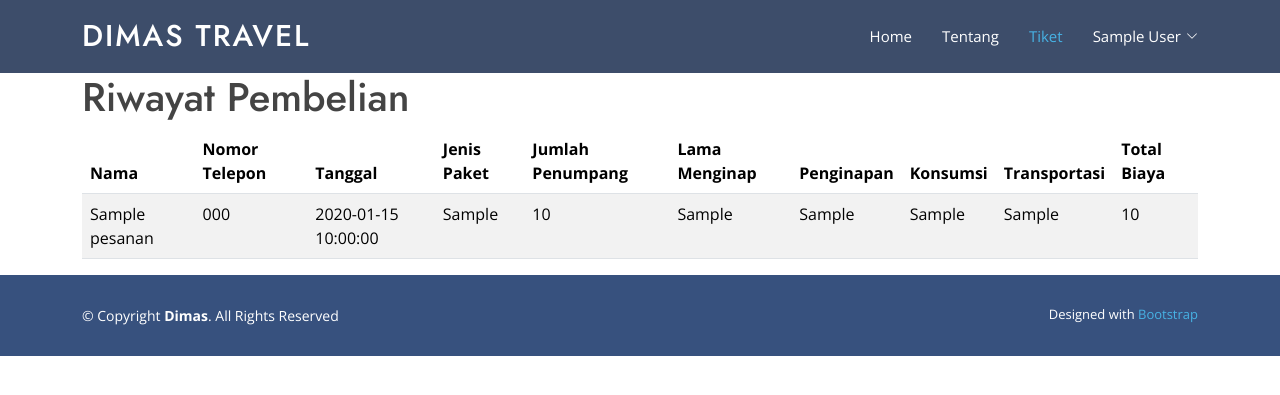
After one commit to SideeID/anjay-travel, a PHP site: page /riwayat_pembelian.php in a window 1280 px wide. The commit adds this page. Shown: the top 395 px of the page. Run offline with PHP 8.4, Linux system fonts and the light colour scheme; the visitor is signed in with stand-in values (Sample User, id 1); tables that the repository leaves empty or names only in its code hold one stand-in row (values such as "Sample post").

Commit message:
Refactor process_pesanan.php and logika.js files

```diff
--- a/admin/index.php
+++ b/admin/index.php
@@ -95,7 +95,7 @@ $result = mysqli_query($koneksi, $query);
         <section class="inner-page">
           <div class="container">
               <table class="table table-striped table-hover">
-                <thead>
+                <thead class="">
                   <tr>
                     <th scope="col">Nama</th>
                     <th scope="col">Nomor</th>
@@ -117,8 +117,8 @@ $result = mysqli_query($koneksi, $query);
                 echo "<td>" . $data['nomor_telepon'] . "</td>";
                 echo "<td>" . $data['tanggal'] . "</td>";
                 echo "<td>" . $data['jenis_paket'] . "</td>";
-                echo "<td>" . $data['jumlah_penumpang'] . "</td>";
-                echo "<td>" . $data['lama_menginap'] . "</td>";
+                echo "<td>" . $data['jumlah_penumpang'] . " Orang</td>";
+                echo "<td>" . $data['lama_menginap'] .  " Hari</td>";
                 echo "<td>" . ($data['penginapan'] == 1 ? 'tambah' : 'tidak') . "</td>";
                 echo "<td>" . ($data['konsumsi'] == 1 ? 'tambah' : 'tidak') . "</td>";
                 echo "<td>" . ($data['transportasi'] == 1 ? 'tambah' : 'tidak') . "</td>";
--- /dev/null
+++ b/assets/text/konten1.txt
@@ -0,0 +1 @@
+Lorem ipsum dolor sit amet, consectetur adipiscing elit, sed do eiusmod tempor incididunt ut labore et dolore magna aliqua.
--- /dev/null
+++ b/assets/text/konten2.txt
@@ -0,0 +1 @@
+Lorem, ipsum dolor sit amet consectetur adipisicing elit. Assumenda deserunt laborum, repellendus maiores iusto voluptatem illo culpa. Autem sint porro ut libero necessitatibus quas, illo similique nisi unde magnam ipsa.
--- a/index.php
+++ b/index.php
@@ -38,7 +38,6 @@ if (isset($_SESSION["login"])) {
       rel="stylesheet"
     />
     <link href="assets/vendor/remixicon/remixicon.css" rel="stylesheet" />
-
     <!-- Template Main CSS File -->
     <link href="assets/css/style.css" rel="stylesheet" />
   </head>
@@ -50,7 +49,8 @@ if (isset($_SESSION["login"])) {
         <nav id="navbar" class="navbar">
           <ul>
             <li><a class="nav-link active" href="#hero">Home</a></li>
-            <li><a class="nav-link" href="#contact">Contact</a></li>
+            <li><a class="nav-link" href="tentang.php">Tentang</a></li>
+            <li><a class="nav-link" href="riwayat_pembelian.php">Tiket</a></li>
             <?php
             if (isset($_SESSION["login"])) {
               echo '<li class="dropdown"><a href="#"><span>'. $name .'</span> <i class="bi bi-chevron-down"></i></a>
--- a/process/process_edit_pesanan.php
+++ b/process/process_edit_pesanan.php
@@ -2,7 +2,6 @@
 session_start();
 require_once "koneksi.php";
 
-// edit data pesanan
 if (isset($_POST['edit_pesanan'])) {
     $id = $_POST['id'];
     $nama = $_POST['name'];
--- a/process/process_login.php
+++ b/process/process_login.php
@@ -19,7 +19,7 @@ if (isset($_POST['login_submit'])) {
                 $_SESSION["login"] = true;
                 $_SESSION["email"] = $email;
                 $_SESSION["name"] = $row['name'];
-                $_SESSION["id_user"] = $row['id_user'];
+                $_SESSION["id_user"] = $row['id'];
 
                 if ($role == 1) {
                     $_SESSION["role"] = "admin";
--- /dev/null
+++ b/riwayat_pembelian.php
@@ -0,0 +1,165 @@
+<?php
+session_start();
+require_once "./process/koneksi.php";
+
+$name = "Guest";
+if (isset($_SESSION["login"])) {
+    if (isset($_SESSION["name"])) {
+        $name = $_SESSION["name"];
+    }
+}
+
+// riwayat pembelian user
+if(isset($_SESSION['login'])){
+    $id_user = $_SESSION['id_user'];
+    $query = "SELECT * FROM pesanan WHERE id_user = '$id_user'";
+    $result = mysqli_query($koneksi, $query);
+    if($result){
+        $pesanan = mysqli_fetch_all($result, MYSQLI_ASSOC);
+    }else{
+        echo "Terjadi kesalahan saat mengambil data: " . mysqli_error($koneksi);
+    }
+    mysqli_close($koneksi);
+} else {
+    header("Location: login.php");
+}
+?>
+<!DOCTYPE html>
+<html lang="en">
+  <head>
+    <meta charset="utf-8" />
+    <meta content="width=device-width, initial-scale=1.0" name="viewport" />
+
+    <title>Dimas Travel</title>
+    <meta content="" name="description" />
+    <meta content="" name="keywords" />
+
+    <!-- Favicons -->
+    <link href="assets/img/avatar.png" rel="icon" />
+    <link href="assets/img/avatar.png" rel="apple-touch-icon" />
+
+    <!-- Google Fonts -->
+    <link
+      href="https://fonts.googleapis.com/css?family=Open+Sans:300,300i,400,400i,600,600i,700,700i|Jost:300,300i,400,400i,500,500i,600,600i,700,700i|Poppins:300,300i,400,400i,500,500i,600,600i,700,700i"
+      rel="stylesheet"
+    />
+
+    <!-- Vendor CSS Files -->
+    <link href="assets/vendor/aos/aos.css" rel="stylesheet" />
+    <link
+      href="assets/vendor/bootstrap/css/bootstrap.min.css"
+      rel="stylesheet"
+    />
+    <link
+      href="assets/vendor/bootstrap-icons/bootstrap-icons.css"
+      rel="stylesheet"
+    />
+    <link href="assets/vendor/remixicon/remixicon.css" rel="stylesheet" />
+    <!-- Template Main CSS File -->
+    <link href="./assets/css/style.css" rel="stylesheet" />
+  </head>
+  <body>
+    <!-- ======= Header ======= -->
+    <header id="header" class="header-inner-pages">
+      <div class="container d-flex align-items-center">
+        <h1 class="logo me-auto"><a href="index.php">Dimas Travel</a></h1>
+        <nav id="navbar" class="navbar">
+          <ul>
+            <li><a class="nav-link" href="index.php">Home</a></li>
+            <li><a class="nav-link" href="tentang.php">Tentang</a></li>
+            <li><a class="nav-link active" href="#">Tiket</a></li>
+            <?php
+            if (isset($_SESSION["login"])) {
+              echo '<li class="dropdown"><a href="#"><span>'. $name .'</span> <i class="bi bi-chevron-down"></i></a>
+                    <ul>
+                      <li><a href="./process/process_logout.php">Logout</a></li>
+                    </ul>
+                  </li>';
+            } else {
+              echo '<li><a class="getstarted" href="login.php">Login</a></li>';
+            }
+            ?>
+          </ul>
+          <i class="bi bi-list mobile-nav-toggle"></i>
+        </nav>
+      </div>
+    </header>
+    <!-- End Header -->
+
+    <div class="container">
+      <div class="h-100">
+            <h1>Riwayat Pembelian</h1>
+        <table class="table table-striped table-hover">
+            <thead>
+                <tr>
+                    <!-- <th>No</th> -->
+                    <th>Nama</th>
+                    <th>Nomor Telepon</th>
+                    <th>Tanggal</th>
+                    <th>Jenis Paket</th>
+                    <th>Jumlah Penumpang</th>
+                    <th>Lama Menginap</th>
+                    <th>Penginapan</th>
+                    <th>Konsumsi</th>
+                    <th>Transportasi</th>
+                    <th>Total Biaya</th>
+                </tr>
+            </thead>
+            <tbody>
+                <?php
+                // $no = 1;
+                foreach ($pesanan as $p) {
+                    echo "<tr>";
+                    // echo "<td>" . $no++ . "</td>";
+                    echo "<td>" . $p['nama'] . "</td>";
+                    echo "<td>" . $p['nomor_telepon'] . "</td>";
+                    echo "<td>" . $p['tanggal'] . "</td>";
+                    echo "<td>" . $p['jenis_paket'] . "</td>";
+                    echo "<td>" . $p['jumlah_penumpang'] . "</td>";
+                    echo "<td>" . $p['lama_menginap'] . "</td>";
+                    echo "<td>" . $p['penginapan'] . "</td>";
+                    echo "<td>" . $p['konsumsi'] . "</td>";
+                    echo "<td>" . $p['transportasi'] . "</td>";
+                    echo "<td>" . $p['total_biaya'] . "</td>";
+                    echo "</tr>";
+                }
+                ?>
+            </tbody>
+        </table>
+      </div>
+    </div>
+<!-- ======= Footer ======= -->
+    <footer id="footer">
+      <div class="container footer-bottom clearfix">
+        <div class="copyright">
+          &copy; Copyright <strong><span>Dimas</span></strong
+          >. All Rights Reserved
+        </div>
+        <div class="credits">
+          Designed with
+          <a
+            href="https://getbootstrap.com/docs/5.3/getting-started/introduction/"
+            >Bootstrap</a
+          >
+        </div>
+      </div>
+    </footer>
+    <!-- End Footer -->
+
+    <div id="preloader"></div>
+    <a
+      href="#"
+      class="back-to-top d-flex align-items-center justify-content-center"
+      ><i class="bi bi-arrow-up-short"></i
+    ></a>
+
+    <!-- Vendor JS Files -->
+    <script src="assets/vendor/aos/aos.js"></script>
+    <script src="assets/vendor/bootstrap/js/bootstrap.bundle.min.js"></script>
+    <script src="assets/vendor/swiper/swiper-bundle.min.js"></script>
+    <script src="assets/vendor/waypoints/noframework.waypoints.js"></script>
+
+    <!-- Template Main JS File -->
+    <script src="assets/js/main.js"></script>
+  </body>
+</html>
```
Also changed, not shown: assets/js/logika.js (+12 -3 lines), pemesanan.php (+9 -1 lines), process/process_pesanan.php (+6 -6 lines), tentang.php (added, +158 -0 lines).
